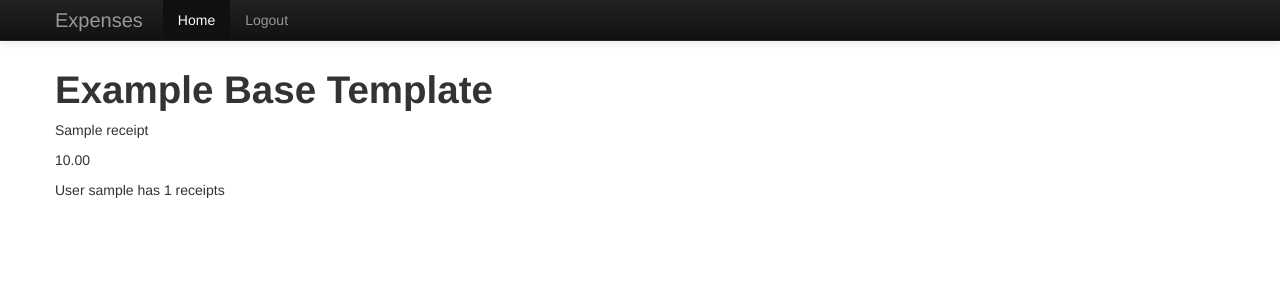
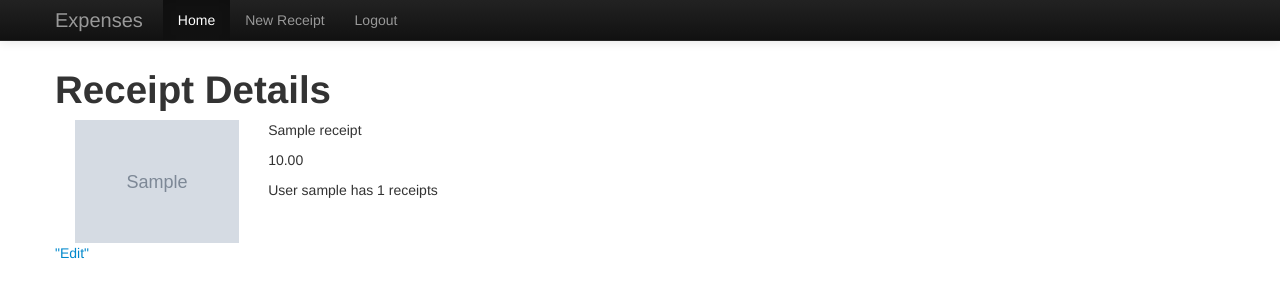
Before and after one commit to melbic/expenses, a Django app: page /receipts/1/ in a window 1280 px wide. Shown: the top 300 px of the page. Run offline with Django 3.2, Linux system fonts and the light colour scheme; a user stored in the database is signed in; tables that the repository leaves empty hold one stand-in row (values such as "Sample post"); grey boxes marked "Sample" are stand-in pictures; some libraries are stand-ins or nearby versions.

Commit message:
CRUD finished

```diff
--- a/Expenses/urls.py
+++ b/Expenses/urls.py
@@ -1,5 +1,5 @@
 from django.conf.urls import patterns, include, url
-
+from django.conf import settings
 # Uncomment the next two lines to enable the admin:
 from django.contrib import admin
 from django.views.generic import RedirectView
@@ -16,7 +16,7 @@ urlpatterns = patterns('',
     # Uncomment the next line to enable the admin:
      url(r'^$',
          RedirectView.as_view(url='/receipts'),
-         name='go_to_receipts'
+         name='home'
      ),
      url(r'^admin/',
          include(admin.site.urls)
@@ -24,7 +24,6 @@ urlpatterns = patterns('',
      url(r'^receipts/',
          include('receipts.urls'), name='receipts'
      ),
-
      url(
          r'^login/$',
          'django.contrib.auth.views.login',
@@ -38,3 +37,10 @@ urlpatterns = patterns('',
          name="logout"
      ),
 )
+
+if settings.DEBUG:
+    urlpatterns += patterns('',
+                            url(r'^media/(?P<path>.*)$', 'django.views.static.serve', {
+                                'document_root': settings.MEDIA_ROOT,
+                                }),
+                            )
--- a/receipts/forms.py
+++ b/receipts/forms.py
@@ -1,7 +1,5 @@
-from django.contrib.auth.models import User
 from django.forms import ModelForm
 from receipts.models import Receipt
-from django import forms
 __author__ = 'dreiMac'
 
 
--- a/receipts/models.py
+++ b/receipts/models.py
@@ -13,6 +13,8 @@ class Receipt(models.Model):
     title = models.CharField(max_length=50, null=False)
     description = models.CharField(max_length=255)
     amount_chf = models.DecimalField('Cost in CHF', max_digits=6, decimal_places=2)
+    date = models.DateField()
+    picture = models.ImageField(upload_to='Receipts/', blank=True, null=True)
 
     def save(self, *args, **kwargs):
         self.number = self.user.receipt_set.count()+1
@@ -26,4 +28,4 @@ class Receipt(models.Model):
 
     @models.permalink
     def get_absolute_url(self):
-        return ('detail', (), {"pk": self.pk})
+        return ('receipts_detail', (), {"pk": self.pk})
--- a/receipts/urls.py
+++ b/receipts/urls.py
@@ -1,24 +1,29 @@
 from django.conf.urls import patterns, url
-from .views import ReceiptDetailView, ReceiptListView, ReceiptCreateView, ReceiptUpdateView
+from .views import ReceiptDetailView, ReceiptListView, ReceiptCreateView, ReceiptUpdateView, ReceiptDeleteView
 
 urlpatterns = patterns('',
     url(r'^$',
        view=ReceiptListView.as_view(),
-       name='index'
+       name='receipts_index'
     ),
     url(
         regex=r'^create/$',
         view=ReceiptCreateView.as_view(),
-        name='create'
+        name='receipts_create'
     ),
     url(
         regex=r'^(?P<pk>\d+)/$',
         view=ReceiptDetailView.as_view(),
-        name='detail'
+        name='receipts_detail'
     ),
     url(
         regex=r'^(?P<pk>\d+)/update/$',
         view=ReceiptUpdateView.as_view(),
-        name='update'
+        name='receipts_update'
+    ),
+    url(
+        regex=r'^(?P<pk>\d+)/delete/$',
+        view=ReceiptDeleteView.as_view(),
+        name='receipts_delete'
     ),
 )
--- a/receipts/views.py
+++ b/receipts/views.py
@@ -1,6 +1,7 @@
 from django.contrib.auth.models import User
 from django.core.exceptions import PermissionDenied
-from django.views.generic import DetailView, ListView, CreateView, UpdateView
+from django.core.urlresolvers import reverse_lazy
+from django.views.generic import DetailView, ListView, CreateView, UpdateView, DeleteView
 from django.contrib import messages
 from braces.views import LoginRequiredMixin
 from receipts.forms import ReceiptForm
@@ -40,7 +41,7 @@ class ReceiptListView(ListView):
         return context
 
 
-class ReceiptCreateView(LoginRequiredMixin, ReceiptUserAccessMixin, ReceiptActionMixin, CreateView):
+class ReceiptCreateView(LoginRequiredMixin, ReceiptActionMixin, CreateView):
 
     form_class = ReceiptForm
     model = Receipt
@@ -59,3 +60,8 @@ class ReceiptUpdateView(LoginRequiredMixin, ReceiptUserAccessMixin, ReceiptActio
     form_class = ReceiptForm
     model = Receipt
     action = 'updated'
+
+class ReceiptDeleteView(LoginRequiredMixin, ReceiptActionMixin, DeleteView):
+    model = Receipt
+    action= 'deleted'
+    success_url = reverse_lazy('receipts_index')
--- a/requirements.txt
+++ b/requirements.txt
@@ -6,4 +6,5 @@ django-debug-toolbar==0.9.4
 pep8==1.4.5
 pyflakes==0.6.1
 django-braces==1.0.0
-django-widget_tweaks=1.1.2
+django-widget_tweaks==1.1.2
+PIL==1.1.7
--- a/templates/Expenses_base.html
+++ b/templates/Expenses_base.html
@@ -42,7 +42,8 @@
           <a class="brand" href="#">Expenses</a>
           <div class="nav-collapse collapse">
             <ul class="nav">
-              <li class="active"><a href="#">Home</a></li>
+              <li class="active"><a href="{% url 'home' %}">Home</a></li>
+                <li> <a href="{%  url 'receipts_create' %}">New Receipt</a></li>
                 {% if user.is_authenticated  %}
                     <li><a href="/logout">Logout</a></li>
                 {% else %}
--- a/templates/receipts/receipt_detail.html
+++ b/templates/receipts/receipt_detail.html
@@ -1,5 +1,5 @@
 {% extends "Expenses_base.html" %}
-{% block title %} Receipt Details {% endblock %}
+{% block page_title %} Receipt Details {% endblock %}
 
 {% if messages %}
     <ul class="messages">
@@ -14,7 +14,17 @@
 {% endif %}
 
 {% block content %}
-    <p>{{ receipt.title }}</p>
-     <p>{{ receipt.amount_chf }}</p>
-    <p> User {{ receipt.user }} has {{ receipt.number_of_receipts }} receipts</p>
+    <div class="container-fluid">
+        <div class="row-fluid">
+            <div class="span2">
+                <img src="{{ receipt.picture.url }}">
+            </div>
+            <div class="span10">
+             <p>{{ receipt.title }}</p>
+             <p>{{ receipt.amount_chf }}</p>
+             <p> User {{ receipt.user }} has {{ receipt.number_of_receipts }} receipts</p>
+             </div>
+            </div>
+    </div>
+    <a href="{% url 'receipts_update' receipt.id %}" class="text-gray"> "Edit" </a>
 {% endblock %}
--- a/templates/receipts/receipt_list.html
+++ b/templates/receipts/receipt_list.html
@@ -9,10 +9,12 @@
     {{ user }}
 
     {% for receipt in user.receipt_set.all %}
+    <a href="{{ receipt.get_absolute_url}}" >
     <div class="row">
-        <div class="span4" href={{ receipt.id }}>{{ receipt.title }}</div>
+        <div class="span4">{{ receipt.title }}</div>
         <div class="span5">{{ receipt.amount_chf }}</div>
     </div>
+        </a>
     {% endfor %}
         </div>
     {% endfor %}
```
Also changed, not shown: templates/receipts/receipt_form.html (+6 -3 lines), 1 other file.
